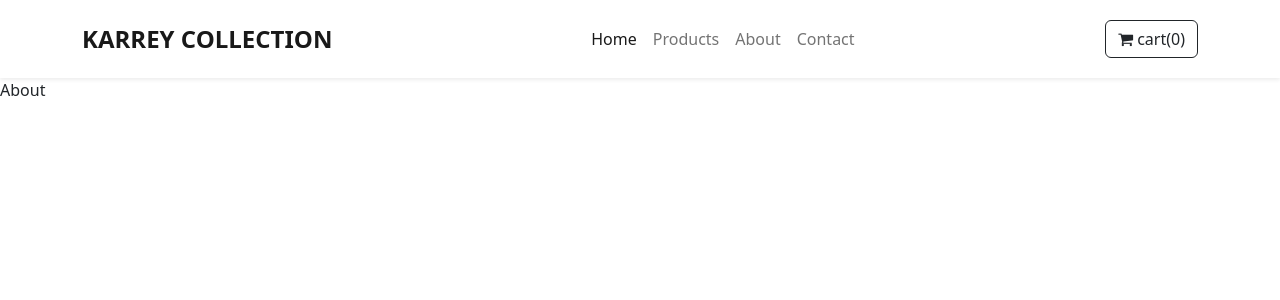
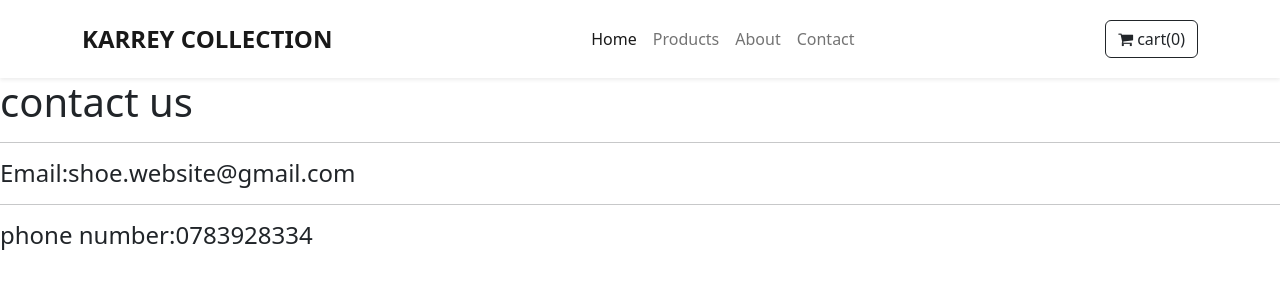
Before and after one commit to Stensis/shoe-website, a React (Create React App) app: page /Contact in a window 1280 px wide. Shown: the top 300 px of the page. Built offline with nearby package versions, Linux system fonts and the light colour scheme.

Commit message:
added contact us

```diff
--- a/src/Components/Contact.js
+++ b/src/Components/Contact.js
@@ -2,7 +2,13 @@ import React from 'react'
 
 function Contact () {
   return (
-    <div>About</div>
+    <div>
+      <h1>contact us</h1>
+      <hr/>
+      <h4>Email:shoe.website@gmail.com</h4>
+      <hr/>
+      <h4>phone number:0783928334</h4>
+    </div>
   )
 }
 
```
